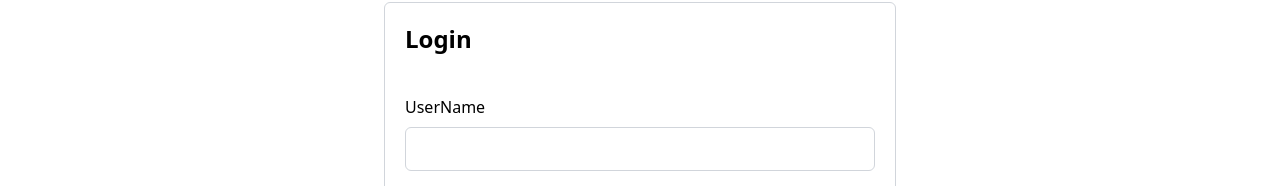
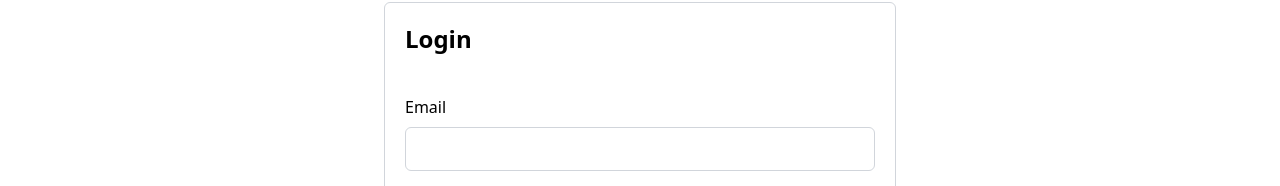
Before and after one commit to YerrouHamza/Authorization_App-MERN, a React (Vite) app in the folder UI/: page /login in a window 1280 px wide. Shown: the part 246-432 px from the top of the page. Built offline with nearby package versions, Linux system fonts and the light colour scheme.

Commit message:
make the login work

```diff
--- a/UI/src/views/loginPage.tsx
+++ b/UI/src/views/loginPage.tsx
@@ -1,29 +1,52 @@
+import { useState } from "react";
+import { useAuthrization } from "../auth/authContext";
+import DefualtLayout from "../layouts/defualtLayout";
 import Button from "../components/button";
 import Card from "../components/card";
 import TextInput from "../components/textInput";
-import DefualtLayout from "../layouts/defualtLayout";
+
+type LoginInfoType = {
+  email: string,
+  password: string
+}
 
 export default function LoginPage() {
+  const {authLogin} = useAuthrization()
+  const [loginInfo, setLoginInfo] = useState<LoginInfoType>({
+    email: '',
+    password: ''
+  });
+
+  const handleUserInfoChange = (e: React.ChangeEvent<HTMLInputElement>) => {
+    const {name, value} = e.target;
+    setLoginInfo({
+        ...loginInfo,
+        [name]: value
+    });
+  }
+
   return (
     <DefualtLayout isLogin={false}>
       <div className="flex justify-center items-center h-4/5">
         <Card className="space-y-10" title="Login">
           <form className="space-y-5">
             <TextInput
-              type="text"
-              label="UserName"
-              value=""
-              onChange={() => ''}
+              type="email"
+              name='email'
+              label="Email"
+              value={loginInfo?.email}
+              onChange={handleUserInfoChange}
             />
             <TextInput
               type="password"
+              name='password'
               label="Password"
-              value=""
-              onChange={() => ''}
+              value={loginInfo?.password}
+              onChange={handleUserInfoChange}
             />
           </form>
 
-          <Button variant="primary" className="w-full py-2 text-lg">Login</Button>
+          <Button variant="primary" className="w-full py-2 text-lg" onClick={() => authLogin(loginInfo.email, loginInfo.password)}>Login</Button>
         </Card>
       </div>
     </DefualtLayout>
```
